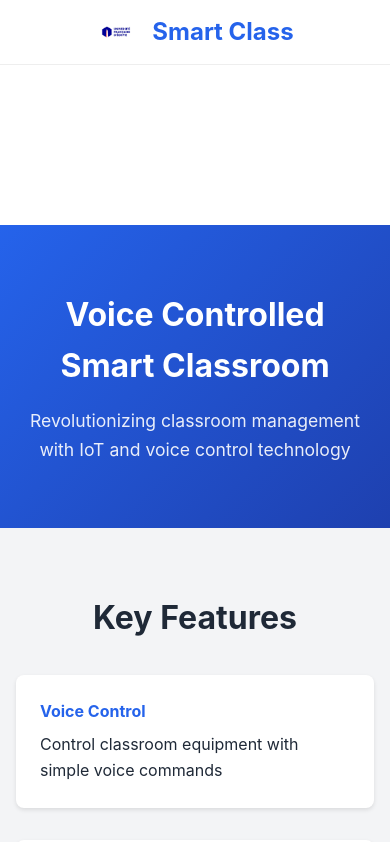
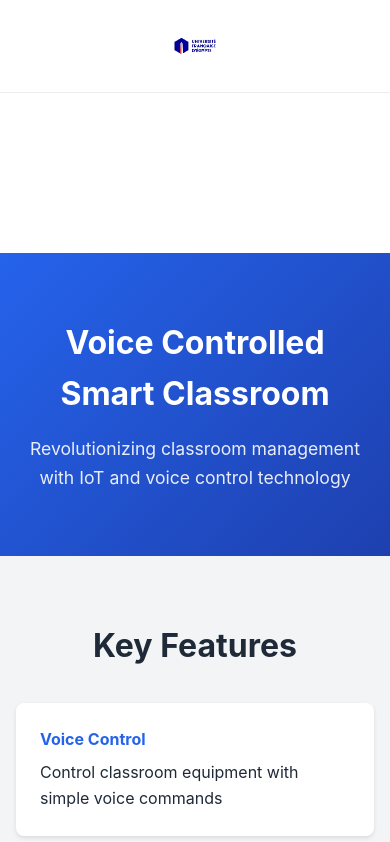
Before and after one commit to Aly617/smart-class, a plain HTML site: page index.html in a window 390 px wide. Shown: the top 842 px of the page. Drawn offline with Linux system fonts and the light colour scheme.

Commit message:
Removed title, made logo larger

```diff
--- a/index.html
+++ b/index.html
@@ -9,7 +9,6 @@
 <body>
     <div class="top-bar">
         <img src="./assets/ufe-logo.png" alt="Université Française d'Egypte Logo" class="top-logo">
-        <h1>Smart Class</h1>
     </div>
 
     <main>
--- a/styles.css
+++ b/styles.css
@@ -25,16 +25,15 @@ body {
 
 .top-bar {
     background-color: white;
-    padding: 1rem;
+    padding: 1.5rem;
     border-bottom: 1px solid #eee;
     display: flex;
+    justify-content: center;
     align-items: center;
-    justify-content: center;
-    gap: 1.5rem;
 }
 
 .top-logo {
-    height: 50px;
+    height: 80px;
     width: auto;
     object-fit: contain;
 }
@@ -158,12 +157,11 @@ footer {
     }
 
     .top-bar {
-        gap: 1rem;
-        padding: 0.75rem;
+        padding: 1rem;
     }
 
     .top-logo {
-        height: 40px;
+        height: 60px;
     }
 
     h1 {
```
